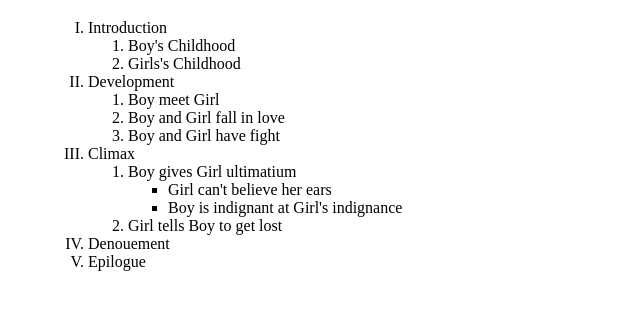
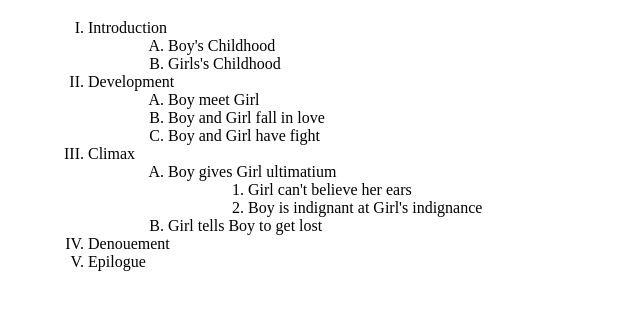
Before and after one commit to Cedricong/challenge2list, a plain HTML site: page index.html in a window 1280 px wide. Shown: the part 61-370 px from the top of the page, without its empty margins (0-640 px from the left). Drawn offline with Linux system fonts and the light colour scheme.

Commit message:
Add files via upload

```diff
--- a/index.html
+++ b/index.html
@@ -7,35 +7,35 @@
 	<h1>The Great American Novel</h1>
 	<ol><ol type="I">
 		<li>Introduction
-			<ol><!--when I type <ol type= "A" all the alignment will run away-->
+			<ol><ol type="A"><!--when I type <ol type= "A" all the alignment will run away-->
 				<li>Boy's Childhood</li>
 				<li>Girls's Childhood</li>
-			</ol>
+			</ol></ol type="A">
 
 		</li>
 
 		<li>Development
-			<ol>
+			<ol><ol type="A">
 				<li>Boy meet Girl</li>
 				<li>Boy and Girl fall in love</li>
 				<li>Boy and Girl have fight</li>
-			</ol>
+			</ol></ol type="A">
 		</li>
 		<li>Climax
-			<ol>
+			<ol><ol type="A">
 				<li>Boy gives Girl ultimatium
-					<ul>
+					<ol><ol type="1">
 						<li>Girl can't believe her ears</li>
 						<li>Boy is indignant at Girl's indignance</li>
-					</ul>
+					</ol></ol type="1">
 				</li>
 				<li>Girl tells Boy to get lost</li>
-			</ol>
+			</ol></ol type="I">
 		</li>
 		<li>Denouement</li>
 		<li>Epilogue</li>
 
-	</ol>
+	</ol></ol type="I">
 
 </body>
 </html>
```
